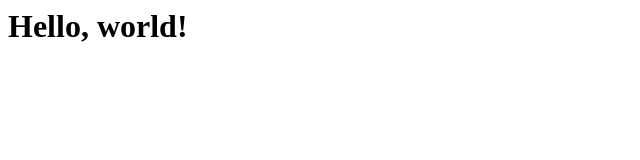
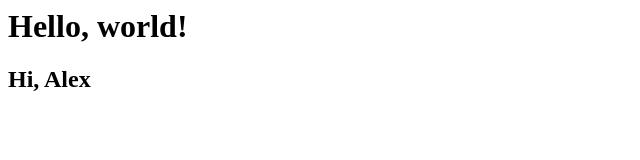
Before and after one commit to agjordan/test-repository, a plain HTML site: page index.html in a window 1280 px wide. Shown: the whole page, without its empty margins (0-640 px from the left). Drawn offline with Linux system fonts and the light colour scheme.

Commit message:
udpate index.html with second line

```diff
--- a/index.html
+++ b/index.html
@@ -1 +1,2 @@
 <h1>Hello, world!</h1>
+<h2>Hi, Alex</h2>
```
